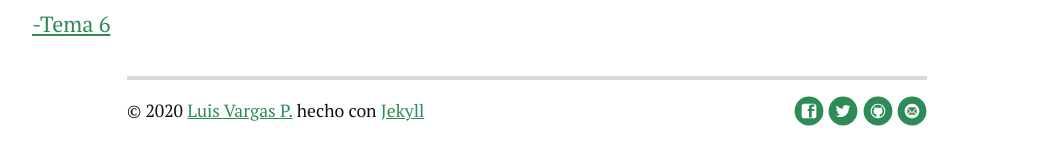
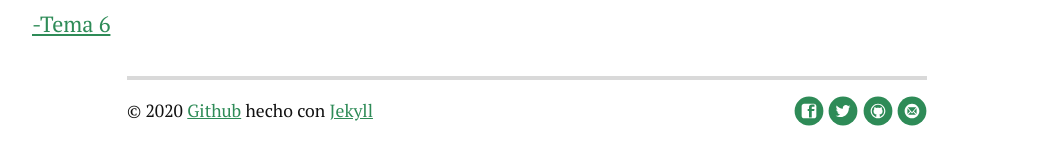
Before and after one commit to BlogdeLenguaje/BlogdeLenguaje.github.io, a Jekyll site: the page built from about.md, in a window 1280 px wide. Shown: the part 1190-1355 px from the top of the page, without its empty margins (113-1160 px from the left). Built offline with Jekyll 4.4.1, drawn with Linux system fonts in a browser that asks for light colours; nearby versions of some CDN libraries.

Commit message:
Update footer.html

```diff
--- a/_includes/footer.html
+++ b/_includes/footer.html
@@ -1,6 +1,6 @@
 <div class="footer">
    <div class="container">
-      <p class="copy">&copy; {{ site.time | date: '%Y' }} <a href="https://github.com/LuisVargasP">Luis Vargas P.</a> hecho con <a href="http://jekyllrb.com">Jekyll</a></p>
+      <p class="copy">&copy; {{ site.time | date: '%Y' }} <a href="https://github.com/">Github</a> hecho con <a href="http://jekyllrb.com">Jekyll</a></p>
 
       <div class="footer-links">
          <ul class="noList">
```
